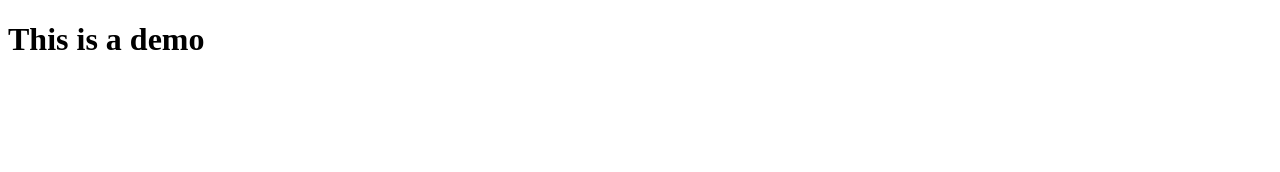
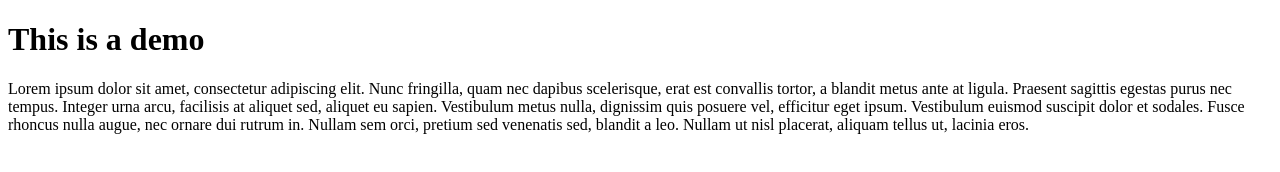
Before and after one commit to mlabieniec/turbo-tribble, a plain HTML site: page index.html in a window 1280 px wide. Drawn offline with Linux system fonts and the light colour scheme.

Commit message:
add paragraph

```diff
--- a/index.html
+++ b/index.html
@@ -7,6 +7,13 @@
 
 <body>
     <h1>This is a demo</h1>
+    <p>Lorem ipsum dolor sit amet, consectetur adipiscing elit. Nunc fringilla, quam nec dapibus scelerisque, erat est
+        convallis tortor, a blandit metus ante at ligula. Praesent sagittis egestas purus nec tempus. Integer urna arcu,
+        facilisis at aliquet sed, aliquet eu sapien. Vestibulum metus nulla, dignissim quis posuere vel, efficitur eget
+        ipsum.
+        Vestibulum euismod suscipit dolor et sodales. Fusce rhoncus nulla augue, nec ornare dui rutrum in. Nullam sem
+        orci,
+        pretium sed venenatis sed, blandit a leo. Nullam ut nisl placerat, aliquam tellus ut, lacinia eros.</p>
 </body>
 
 </html>
```
